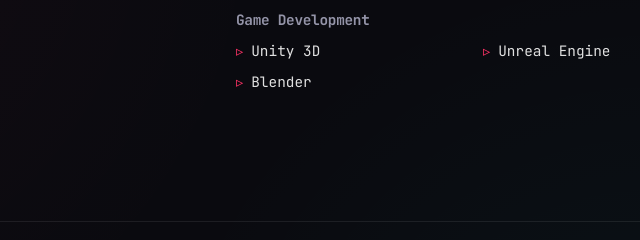
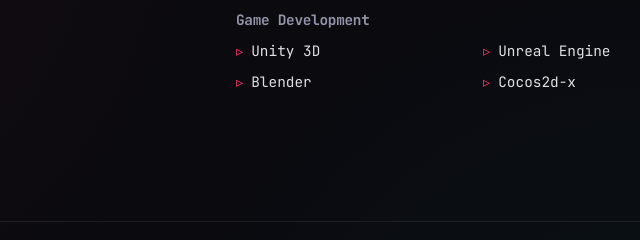
Before and after one commit to QizhouD/qizhoudeng.github.io, a website: page index.html in a window 1280 px wide. Shown: the part 3408-3648 px from the top of the page, 436-1076 px from the left. Drawn offline with Linux system fonts and the light colour scheme.

Commit message:
feat: fix something

```diff
--- a/index.html
+++ b/index.html
@@ -371,6 +371,7 @@
                         <li>Unity 3D </li>
                         <li>Unreal Engine </li>
                         <li>Blender </li>
+                        <li>Cocos2d-x </li>
                     </ul>
                 </div>
 
```
